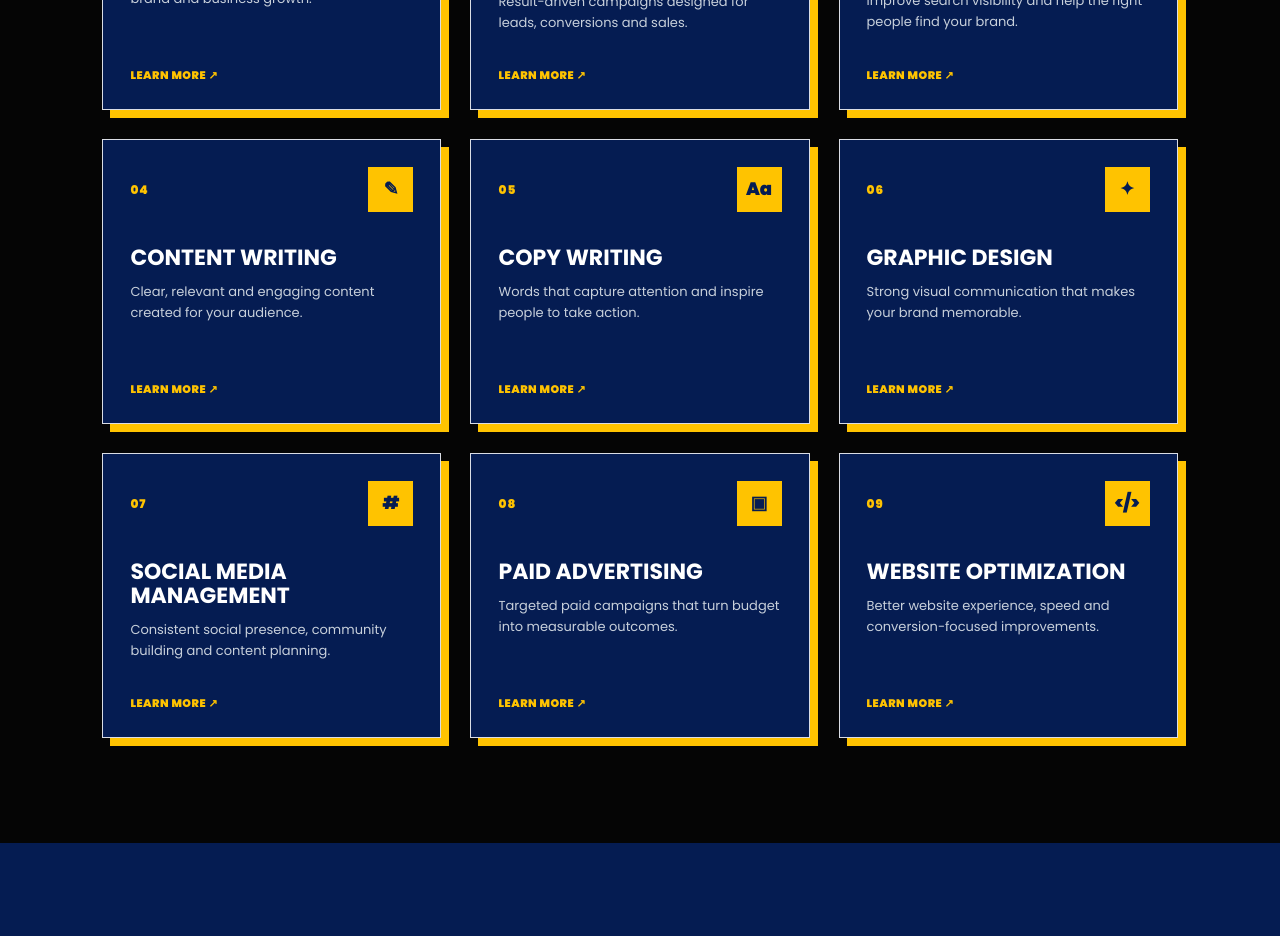
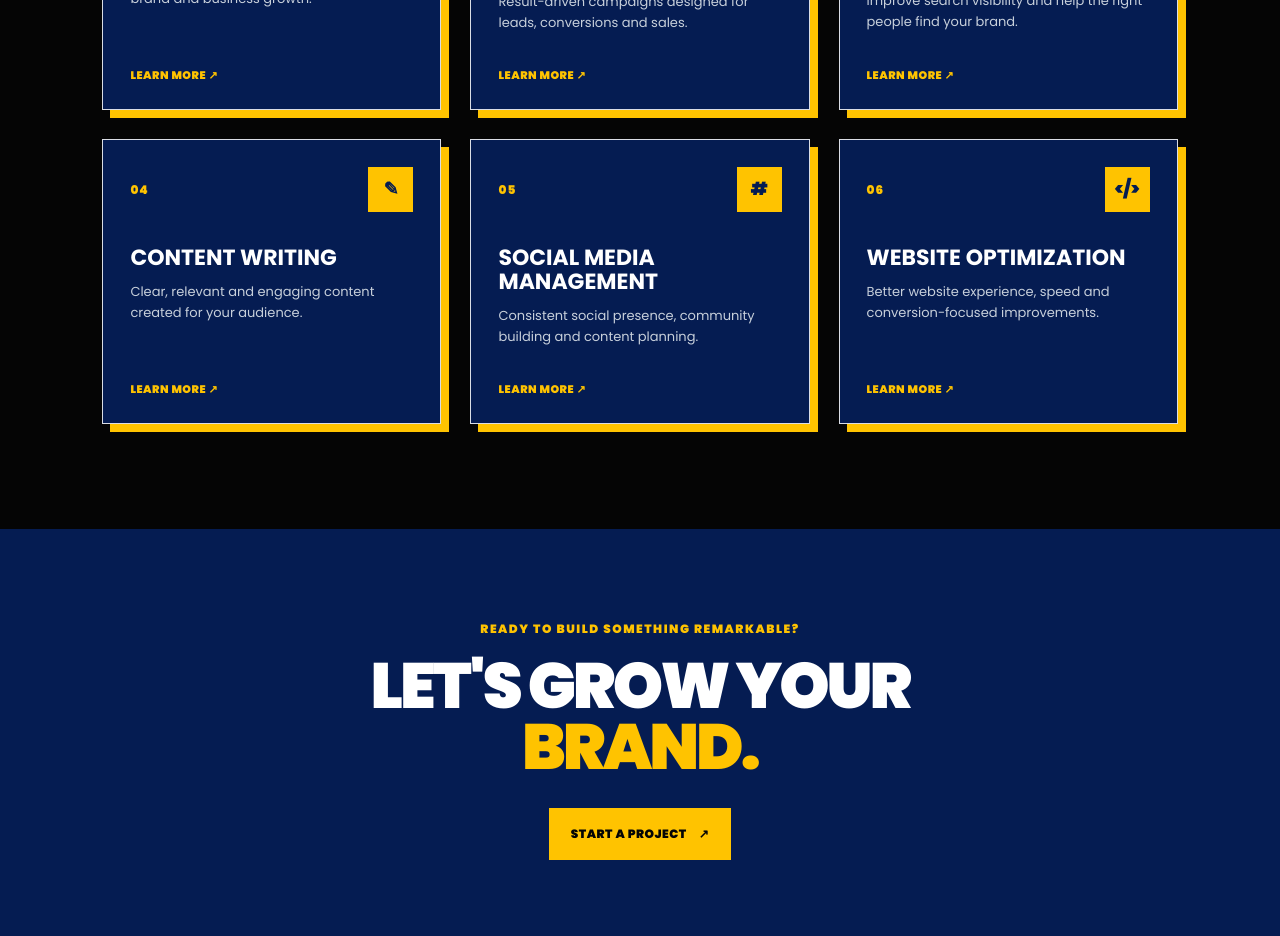
Before and after one commit to himikajain11-art/kliqura-website-v2, a React (Vite) app: page /services in a window 1280 px wide. Shown: the part 1320-2256 px from the top of the page. Built offline with nearby package versions, Linux system fonts and the light colour scheme; a web font is replaced by a local one.

Commit message:
Added popup, logo, font changes and updated services

```diff
--- a/src/pages/Services.jsx
+++ b/src/pages/Services.jsx
@@ -29,30 +29,12 @@ const services = [
   },
   {
     number: "05",
-    title: "Copy Writing",
-    icon: "Aa",
-    description: "Words that capture attention and inspire people to take action.",
-  },
-  {
-    number: "06",
-    title: "Graphic Design",
-    icon: "✦",
-    description: "Strong visual communication that makes your brand memorable.",
-  },
-  {
-    number: "07",
     title: "Social Media Management",
     icon: "#",
     description: "Consistent social presence, community building and content planning.",
   },
   {
-    number: "08",
-    title: "Paid Advertising",
-    icon: "▣",
-    description: "Targeted paid campaigns that turn budget into measurable outcomes.",
-  },
-  {
-    number: "09",
+    number: "06",
     title: "Website Optimization",
     icon: "</>",
     description: "Better website experience, speed and conversion-focused improvements.",
```
